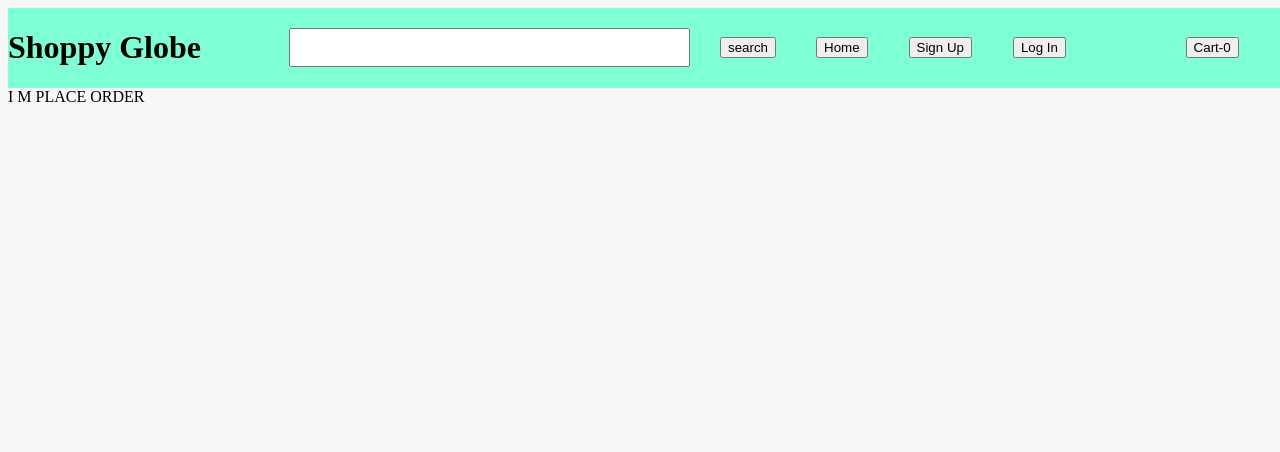
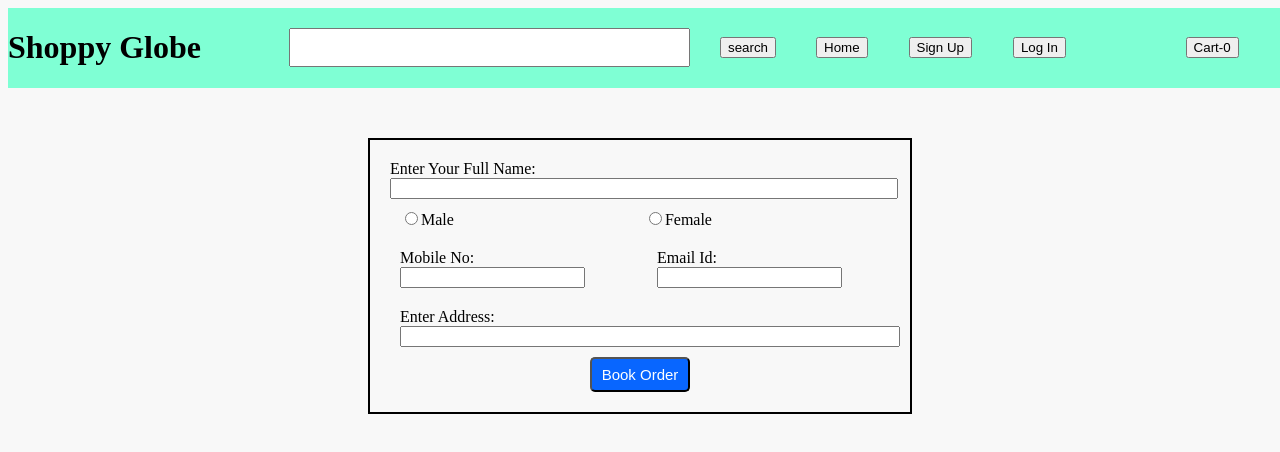
Before and after one commit to yaccir/shoppyglobe, a React (Vite) app: page /placeorder in a window 1280 px wide. Shown: the top 452 px of the page. Built offline with nearby package versions, Linux system fonts and the light colour scheme.

Commit message:
add basic layout of place order

```diff
--- a/src/components/PlaceOrder.jsx
+++ b/src/components/PlaceOrder.jsx
@@ -1,12 +1,71 @@
 import React from 'react'
+import { useForm } from 'react-hook-form'
+import "../components/SignUp.css"
 
 const PlaceOrder = () => {
+      const {
+      handleSubmit,
+      register
+    }=useForm();
+
+
+    function onsubmit(data)
+    {
+
+    }
   return (
-    <div>
 
-        I M PLACE ORDER
+
+
+ <div className='form-container'>
+
+    <form onSubmit={handleSubmit(onsubmit)} className='form'>
+        <label htmlFor=""> Enter Your Full Name:</label>
+        <input type="text" className='nameinput' {...register("fullname")} />
+
+         <div className='radio-cont'>
+         <div>
+               <input {...register("gender")} type="radio" />
+             <label htmlFor="">Male</label>
+         </div>
+        <div>
+              <input {...register("gender")} type="radio" />
+         <label htmlFor="">Female</label>
+        </div>
+         </div>
+
+      <div className='mobileandemail'>
+
+         <div>
+             <label htmlFor="">Mobile No:</label>
+             <input {...register("mobileno")} type="text" />
+        </div>
+
+
+            <div>
+                  <label htmlFor="">Email Id:</label>
+                  <input {...register("email")} type="text" />
+            </div>
+
+      </div>
+
+    <div className='address-cont'>
+             <label htmlFor="">Enter Address:</label>
+                 <input {...register("address")} type="text" />
     </div>
+
+       <div className='submit-btn'>
+          <input className='submit' type="Submit" value={"Book Order"}/>
+       </div>
+
+    </form>
+
+
+    </div>
+
+
   )
 }
 
+
 export default PlaceOrder
--- a/src/components/Signup.css
+++ b/src/components/Signup.css
@@ -6,7 +6,7 @@
 
 .form-container{
     width: 500px;
-    margin: auto;
+    margin: 50px auto;
     border: 2px solid  black;
     padding: 20px;
 }
@@ -34,8 +34,19 @@
 
 .submit{
     width: 100px;
+    height: 35px;
+    background-color: #0866ff;
+    color:white;
+    font-size: 15px;
+    cursor: pointer;
+    border-radius: 5px;
+}
+.submit:hover{
+    background: #1d2bfa;
+    transform: scale(1.05);
 }
 
 .submit-btn{
     margin: auto;
+
 }
```
